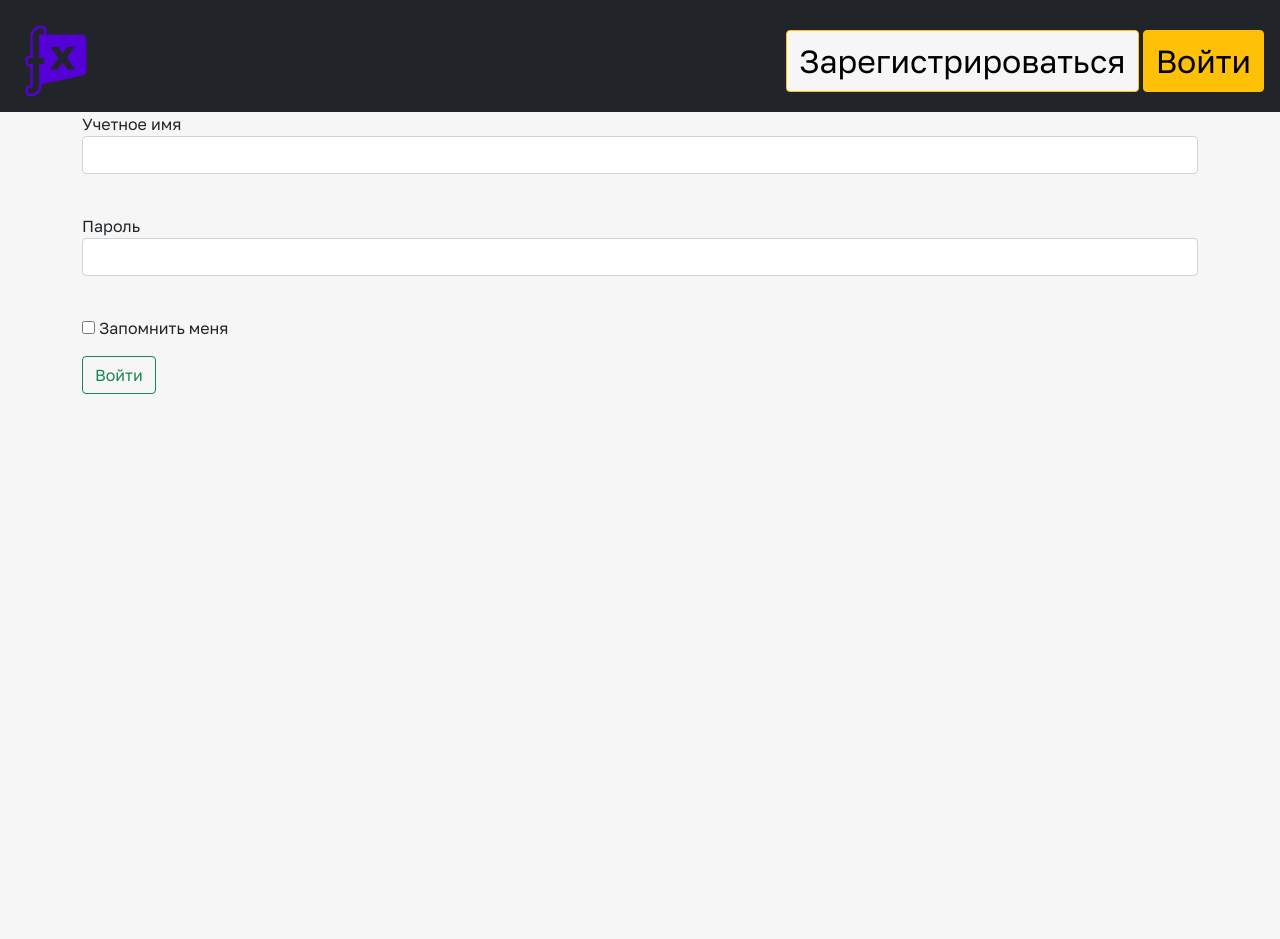
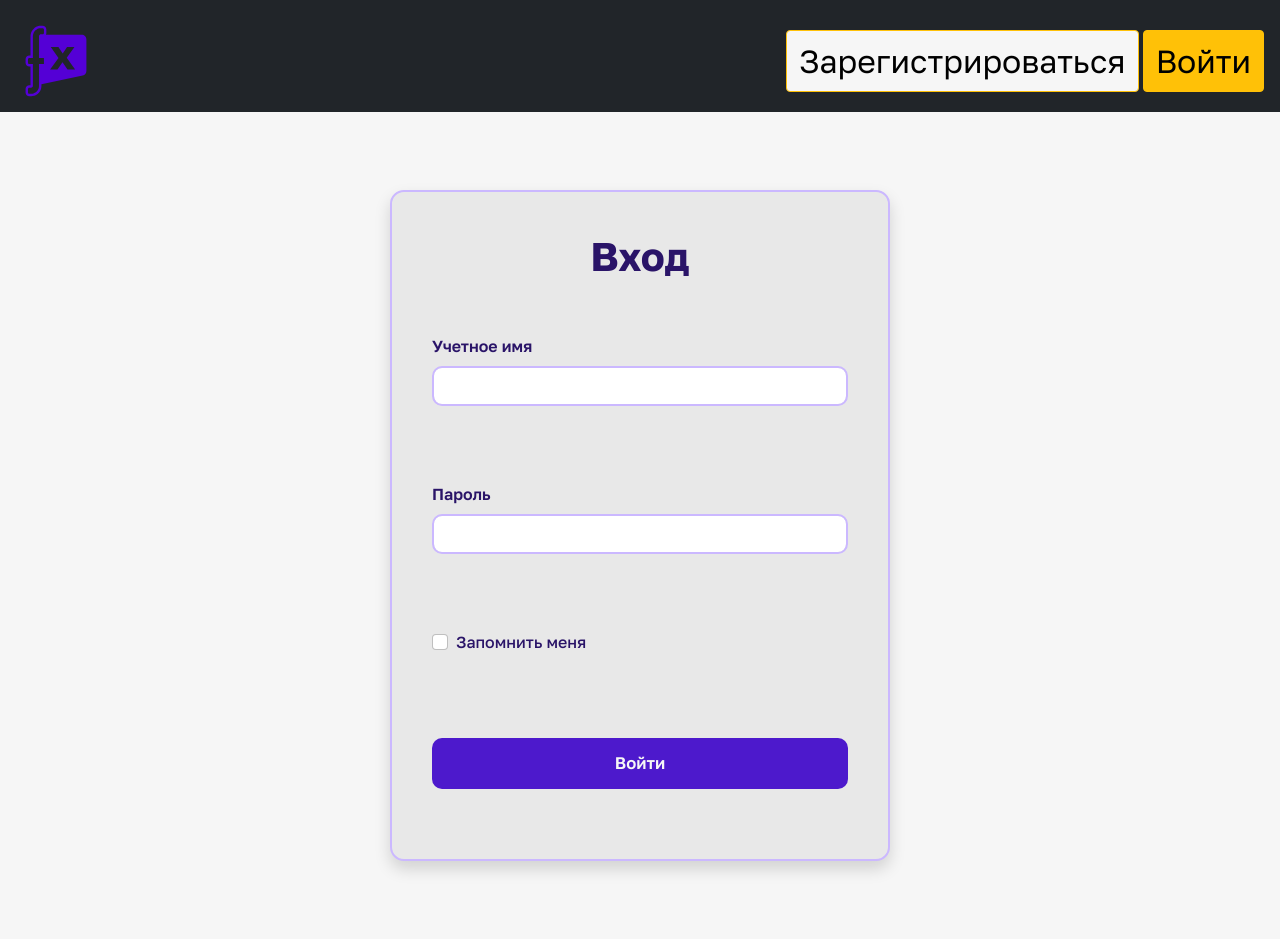
Before and after one commit to AyNur207/hackathon, a Flask app: page /login in a window 1280 px wide. Before the commit the page ends 394 px from the top, so only its background shows below. Run offline with Flask 3, Linux system fonts and the light colour scheme.

Commit message:
Создал style_login.css

```diff
--- /dev/null
+++ b/static/css/style_login.css
@@ -0,0 +1,63 @@
+
+.login-card {
+    width: 100%;
+    max-width: 500px;
+
+    background: #e8e8e8;
+    border: 2px solid #cbb8ff;
+    border-radius: 14px;
+
+    padding: 2.5rem;
+}
+
+.login-card h1 {
+    color: #2a1468;
+    font-weight: 700;
+}
+
+.form-label {
+    color: #2a1468;
+    font-weight: 600;
+}
+
+.form-control {
+    border: 2px solid #cbb8ff;
+    border-radius: 10px;
+    transition: .2s;
+}
+
+.form-control:focus {
+    border-color: #4d19cc;
+    box-shadow: 0 0 0 .2rem rgba(77, 25, 204, .18);
+}
+
+.form-check-label {
+    color: #2a1468;
+    font-weight: 500;
+}
+
+.form-check-input:checked {
+    background-color: #4d19cc;
+    border-color: #4d19cc;
+}
+
+.login-btn {
+    background-color: #4d19cc;
+    color: #f6f6f6;
+    font-size: 1.05rem;
+    font-weight: 600;
+
+    padding: .75rem;
+    border-radius: 10px;
+
+    transition: .25s;
+}
+
+.login-btn:hover {
+    background-color: #2a1468;
+    color: #f6f6f6;
+}
+
+.alert {
+    border-radius: 10px;
+}
--- a/templates/login.html
+++ b/templates/login.html
@@ -1,35 +1,65 @@
 {% extends "base.html" %}
+
+{% block styles %}
+<link rel="stylesheet"
+      href="{{ url_for('static', filename='css/style_login.css') }}">
+{% endblock %}
+
+{% block title %}Вход{% endblock %}
+
 {% block content %}
-<form action="" method="post" enctype="multipart/form-data">
-    {{form.hidden_tag()}}
-    <p>
-    {{ form.login.label }}<br>
-    {{ form.login(class="form-control", type="text") }}<br>
+
+<div class="container d-flex justify-content-center my-5">
+
+    <div class="login-card shadow">
+
+        <h1 class="text-center mb-4">Вход</h1>
+
+        <form action="" method="post">
+
+            {{ form.hidden_tag() }}
+
+            <div class="mb-3">
+                {{ form.login.label(class="form-label") }}
+                {{ form.login(class="form-control") }}
+
                 {% for error in form.login.errors %}
-        <div class="alert alert-danger" role="alert">
+                <div class="alert alert-danger mt-2">
                     {{ error }}
                 </div>
                 {% endfor %}
-    </p>
-    <p>
-        {{ form.password.label }}<br>
-        {{ form.password(class="form-control", type="password") }}<br>
+            </div>
+
+            <div class="mb-3">
+                {{ form.password.label(class="form-label") }}
+                {{ form.password(class="form-control") }}
+
                 {% for error in form.password.errors %}
-            <div class="alert alert-danger" role="alert">
+                <div class="alert alert-danger mt-2">
                     {{ error }}
                 </div>
                 {% endfor %}
-    </p>
-    <p>
-        {{ form.remember_me() }} {{ form.remember_me.label }}
-    </p>
-    <p>
-        {{ form.submit(type="submit", class="btn btn-outline-success") }}
-    </p>
+            </div>
+
+            <div class="form-check mb-4">
+                {{ form.remember_me(class="form-check-input") }}
+                {{ form.remember_me.label(class="form-check-label") }}
+            </div>
+
+            <div class="d-grid">
+                {{ form.submit(class="btn login-btn") }}
+            </div>
+
             {% if message %}
-    <div class="alert alert-primary">
+            <div class="alert alert-warning mt-4">
                 {{ message }}
             </div>
             {% endif %}
+
         </form>
+
+    </div>
+
+</div>
+
 {% endblock %}
```
Also changed, not shown: db/uunit_db.db, static/img/profile_images/4.jpeg (deleted), static/img/profile_images/5.jpeg (deleted), static/img/profile_images/Art_Alive_Install_2023_Native_Poppy_2048x2048.jpg (deleted). Lines whose indentation alone changed are shown as unchanged.
